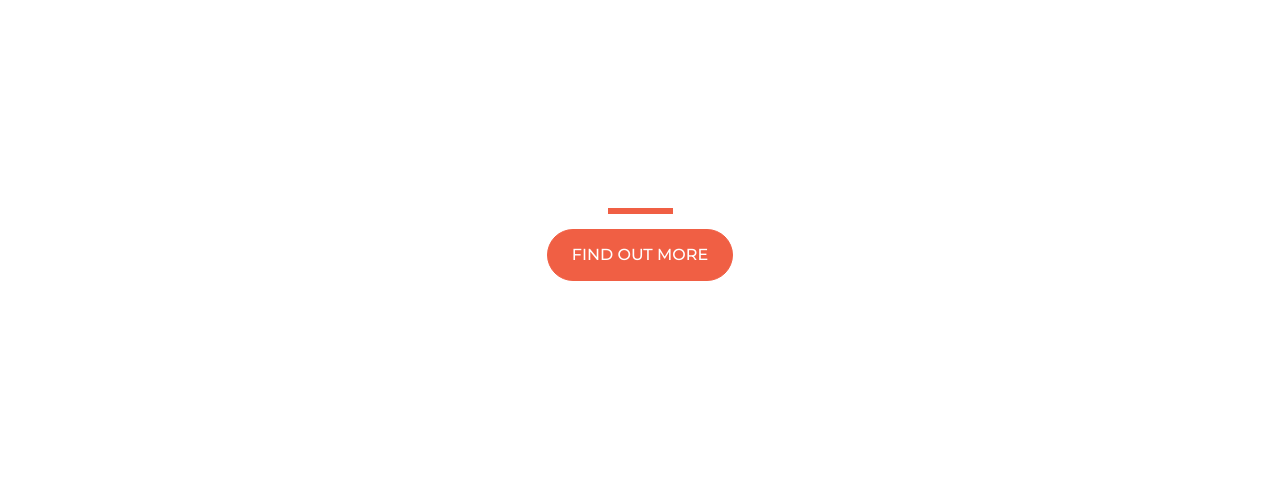
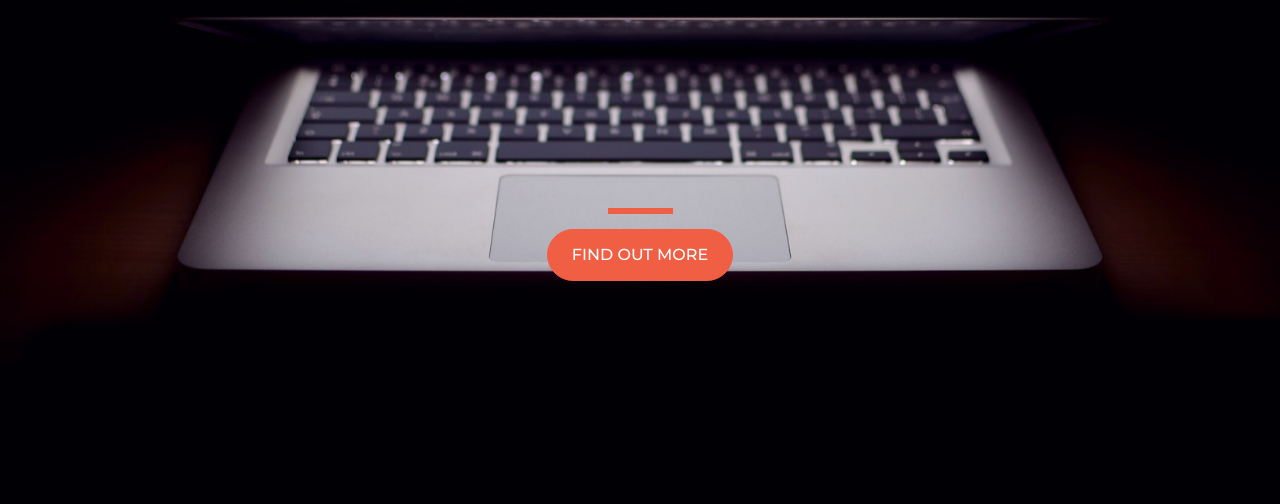
Before and after one commit to Lucas-TA/course-project1.github.io, a plain HTML site: page index.html in a window 1280 px wide. Shown: the part 296-800 px from the top of the page. Drawn offline with nearby package versions, Linux system fonts and the light colour scheme.

Commit message:
Update style.css

```diff
--- a/style.css
+++ b/style.css
@@ -6,7 +6,7 @@ body, html{
     width: 100%;
     height: 100%;
     font-family: 'Montserrat', sans-serif;
-    background: url(../images/header.jpg) no-repeat center center fixed;
+    background: url(header.jpg) no-repeat center center fixed;
     -webkit-background-size: cover;
     -moz-background-size: cover;
     -o-background-size: cover;
```
